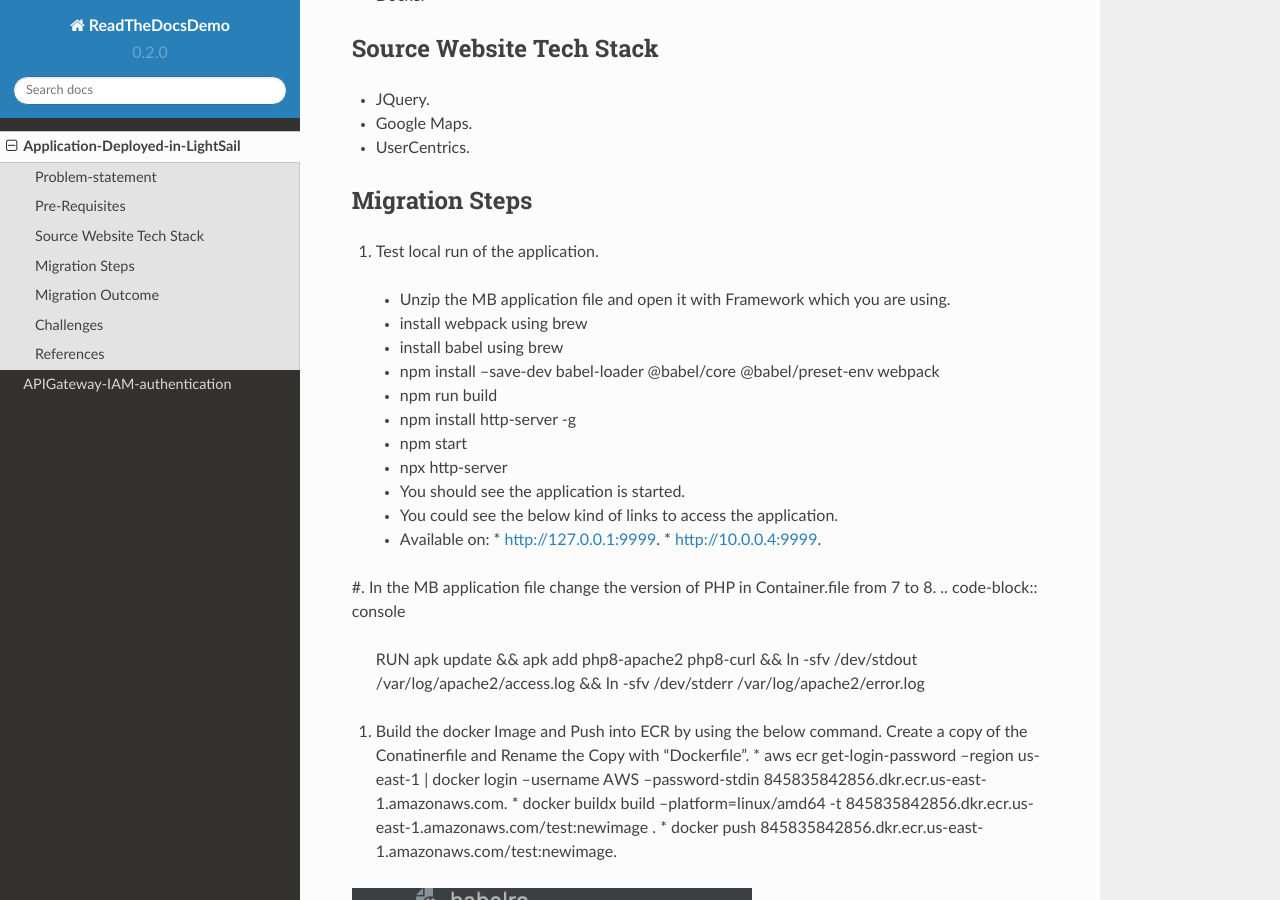
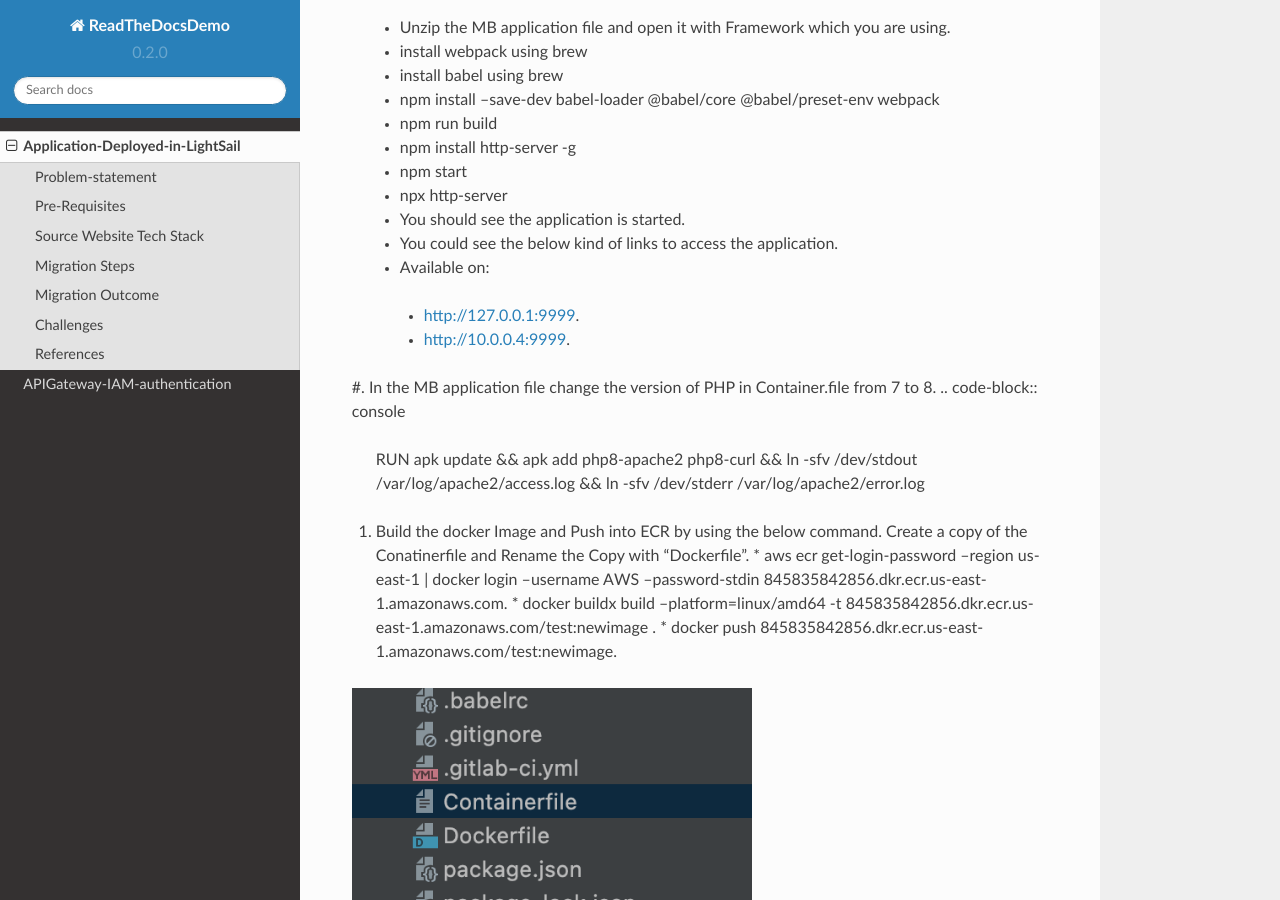
Before and after one commit to prabhakarit/read-the-docs-test, a Sphinx documentation site: the page built from docs/source/Application-Deployed-in-LightSail.rst, in a window 1280 px wide and 900 px high, scrolled down 800 px. Built offline with Sphinx 7.4.7 and the Read the Docs theme 2.0.0, drawn with Linux system fonts in a browser that asks for light colours.

Commit message:
Update Application-Deployed-in-LightSail.rst

```diff
--- a/docs/source/Application-Deployed-in-LightSail.rst
+++ b/docs/source/Application-Deployed-in-LightSail.rst
@@ -1,9 +1,5 @@
 Application-Deployed-in-LightSail
 =====
-
-.. image:: ./images/mb-yml-config.png
-   :width: 400
-   :alt: create docker file
 
 .. _problem-statement:
 
@@ -46,8 +42,8 @@
   * You should see the application is started.
   * You could see the below kind of links to access the application.
   * Available on:
-    * http://127.0.0.1:9999.
-    * http://10.0.0.4:9999.
+   * http://127.0.0.1:9999.
+   * http://10.0.0.4:9999.
 #. In the MB application file change the version of PHP in Container.file from 7 to 8.
 .. code-block:: console
     RUN apk update && apk add php8-apache2 php8-curl && \ln -sfv /dev/stdout /var/log/apache2/access.log && \ln -sfv /dev/stderr /var/log/apache2/error.log
```
